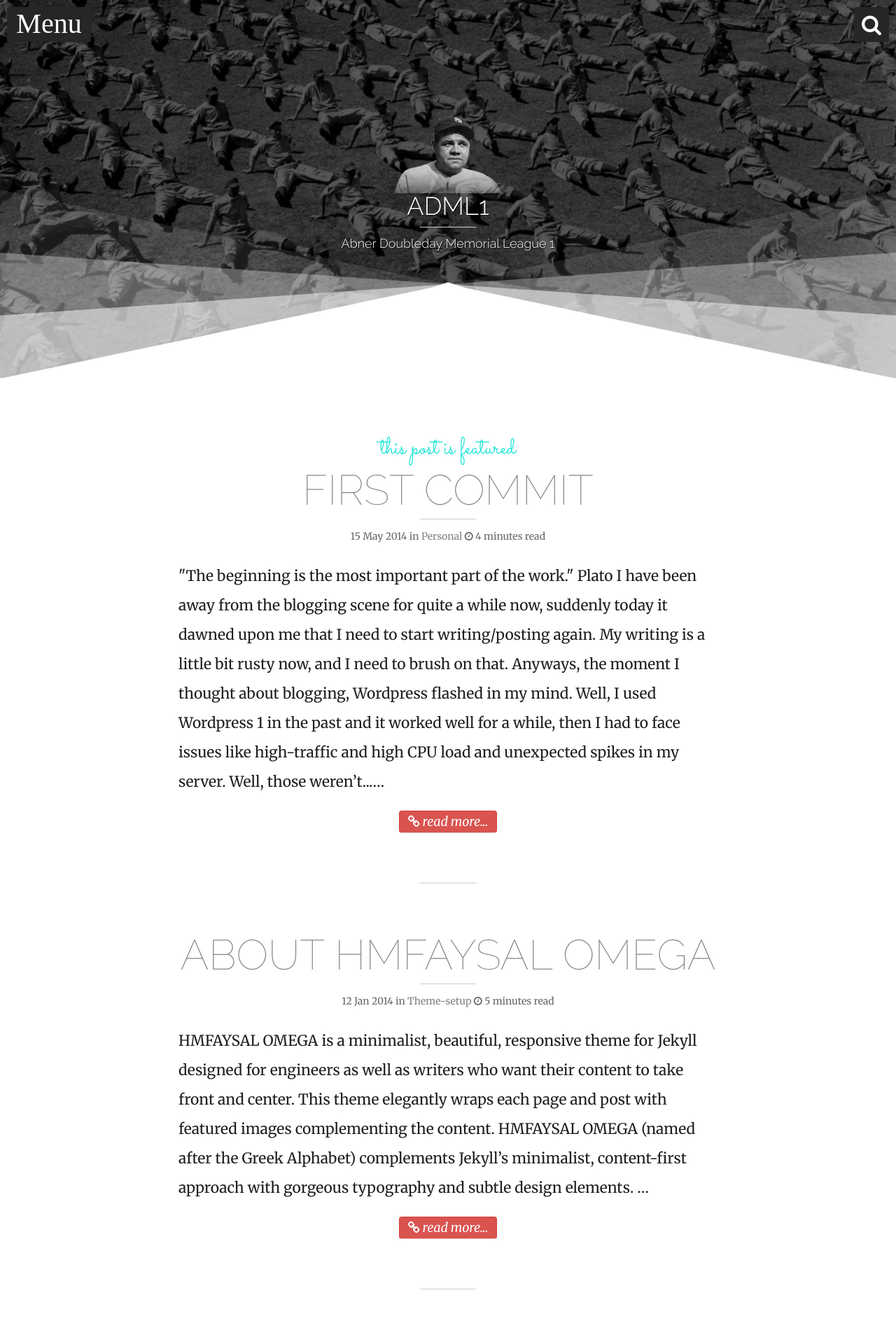
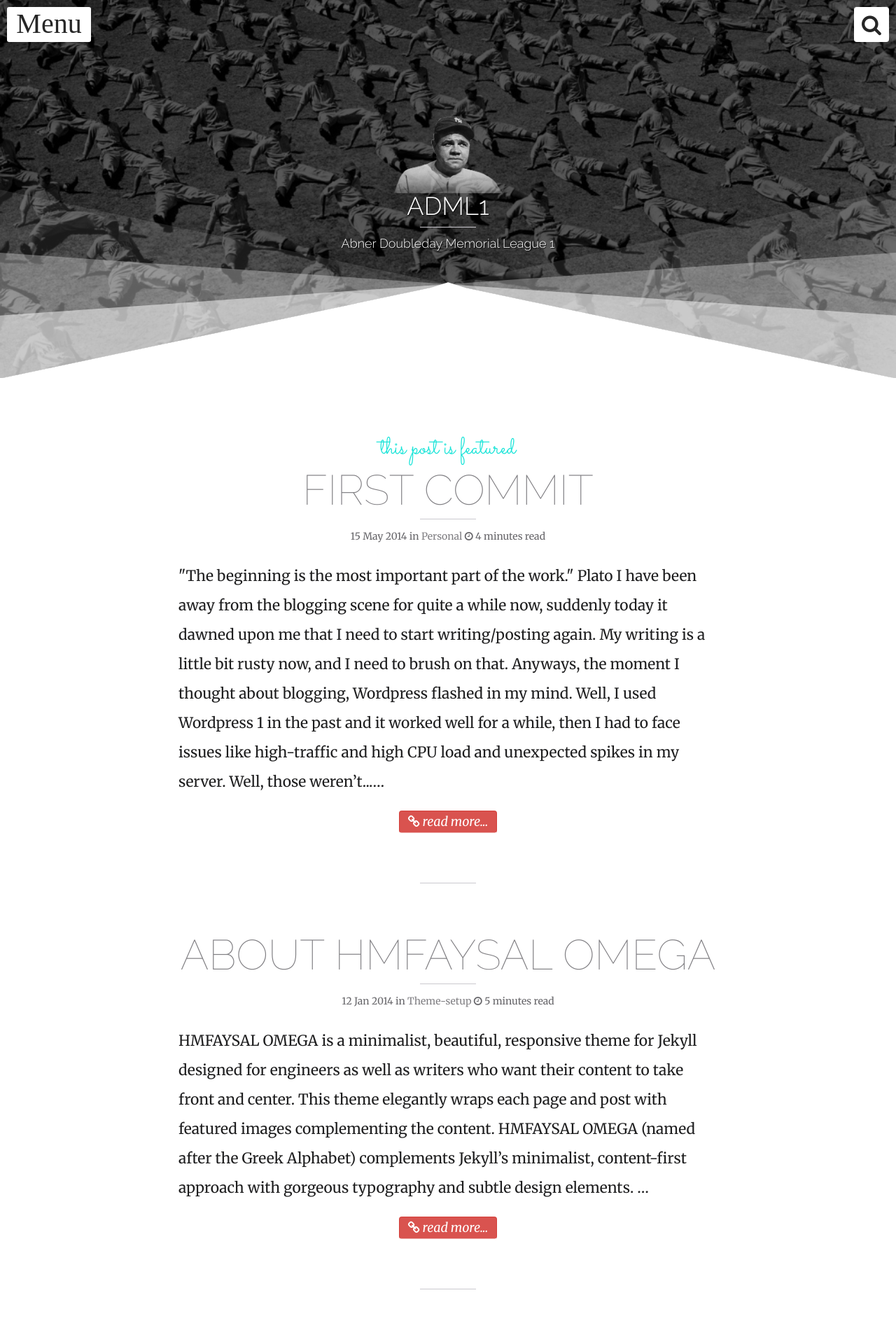
Before and after one commit to classicblunders/classicblunders.github.io, a Jekyll site: the page built from index.html, in a window 1280 px wide. Shown: the top 1920 px of the page at 70% size. Built offline with Jekyll 4.4.1, drawn with Linux system fonts in a browser that asks for light colours; nearby versions of some CDN libraries; the list of posts is cut into pages by our own code.

Commit message:
Adjust sidebar size and change menu button colors.

```diff
--- a/assets/css/style.css
+++ b/assets/css/style.css
@@ -3800,8 +3800,8 @@ button.menu-button {
   border: 0;
   text-align: center;
   vertical-align: middle;
-  background-color: #262626;
-  color: #fff
+  background-color: #fff;
+  color: #262626
 }
 .image-credit {
   position: absolute;
@@ -3855,8 +3855,8 @@ a#slide{
     left:10px;
     text-align:center;
     font:40px "icon";
-    color:#fff;
-    background:#262626;
+    color:#262626;
+    background:#fff;
     border-radius:3px;
     z-index:31
     }
@@ -3979,7 +3979,7 @@ a#slide.slide:after{
     }
 
 a#slide.slide{
-    left:308px;
+    left:190px;
     pointer-events:none
     }
 
```
